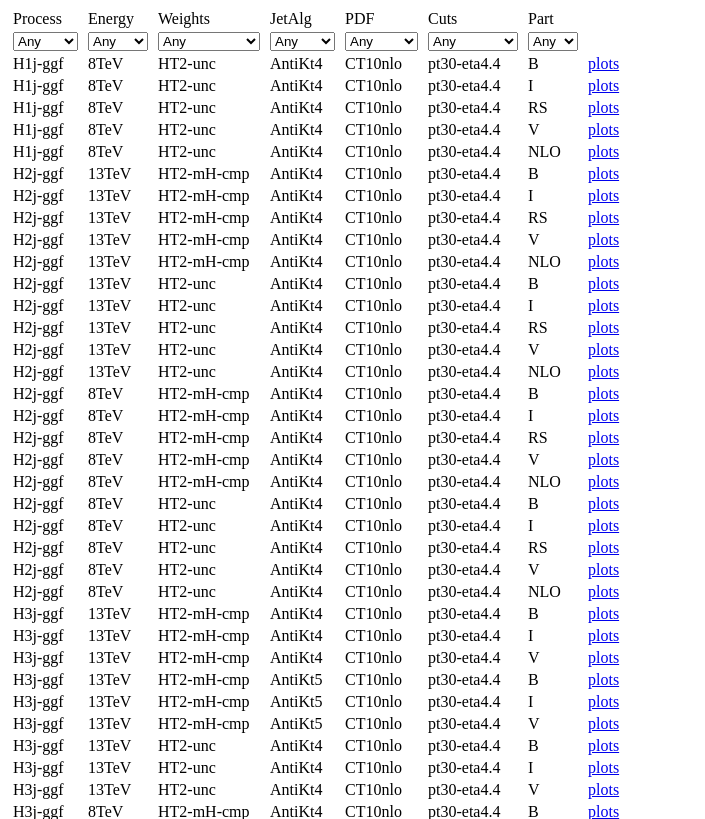
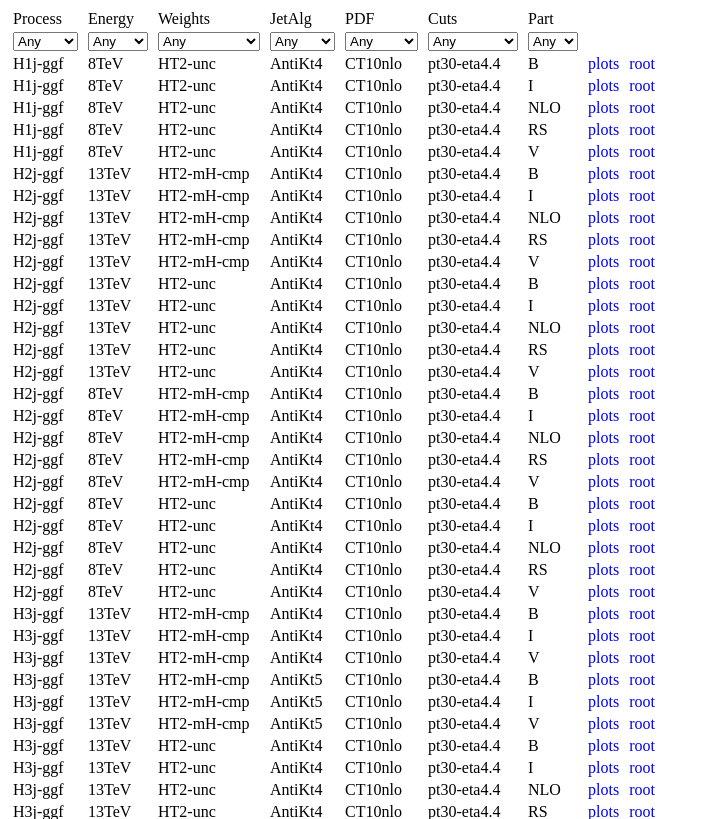
Before and after one commit to ivankp/msu_page, a PHP site: page / in a window 1280 px wide. Shown: the top 819 px of the page, without its empty margins (0-705 px from the left). Run offline with PHP 8.4, Linux system fonts and the light colour scheme.

Commit message:
added links to root files

```diff
--- a/index.html
+++ b/index.html
@@ -6,55 +6,57 @@
   <script type="text/javascript">
 
     var data = [
-["H1j-ggf", "8TeV", "HT2-unc", "AntiKt4", "CT10nlo", "pt30-eta4.4", "B"],
-["H1j-ggf", "8TeV", "HT2-unc", "AntiKt4", "CT10nlo", "pt30-eta4.4", "I"],
-["H1j-ggf", "8TeV", "HT2-unc", "AntiKt4", "CT10nlo", "pt30-eta4.4", "RS"],
-["H1j-ggf", "8TeV", "HT2-unc", "AntiKt4", "CT10nlo", "pt30-eta4.4", "V"],
-["H1j-ggf", "8TeV", "HT2-unc", "AntiKt4", "CT10nlo", "pt30-eta4.4", "NLO"],
-["H2j-ggf", "13TeV", "HT2-mH-cmp", "AntiKt4", "CT10nlo", "pt30-eta4.4", "B"],
-["H2j-ggf", "13TeV", "HT2-mH-cmp", "AntiKt4", "CT10nlo", "pt30-eta4.4", "I"],
-["H2j-ggf", "13TeV", "HT2-mH-cmp", "AntiKt4", "CT10nlo", "pt30-eta4.4", "RS"],
-["H2j-ggf", "13TeV", "HT2-mH-cmp", "AntiKt4", "CT10nlo", "pt30-eta4.4", "V"],
-["H2j-ggf", "13TeV", "HT2-mH-cmp", "AntiKt4", "CT10nlo", "pt30-eta4.4", "NLO"],
-["H2j-ggf", "13TeV", "HT2-unc", "AntiKt4", "CT10nlo", "pt30-eta4.4", "B"],
-["H2j-ggf", "13TeV", "HT2-unc", "AntiKt4", "CT10nlo", "pt30-eta4.4", "I"],
-["H2j-ggf", "13TeV", "HT2-unc", "AntiKt4", "CT10nlo", "pt30-eta4.4", "RS"],
-["H2j-ggf", "13TeV", "HT2-unc", "AntiKt4", "CT10nlo", "pt30-eta4.4", "V"],
-["H2j-ggf", "13TeV", "HT2-unc", "AntiKt4", "CT10nlo", "pt30-eta4.4", "NLO"],
-["H2j-ggf", "8TeV", "HT2-mH-cmp", "AntiKt4", "CT10nlo", "pt30-eta4.4", "B"],
-["H2j-ggf", "8TeV", "HT2-mH-cmp", "AntiKt4", "CT10nlo", "pt30-eta4.4", "I"],
-["H2j-ggf", "8TeV", "HT2-mH-cmp", "AntiKt4", "CT10nlo", "pt30-eta4.4", "RS"],
-["H2j-ggf", "8TeV", "HT2-mH-cmp", "AntiKt4", "CT10nlo", "pt30-eta4.4", "V"],
-["H2j-ggf", "8TeV", "HT2-mH-cmp", "AntiKt4", "CT10nlo", "pt30-eta4.4", "NLO"],
-["H2j-ggf", "8TeV", "HT2-unc", "AntiKt4", "CT10nlo", "pt30-eta4.4", "B"],
-["H2j-ggf", "8TeV", "HT2-unc", "AntiKt4", "CT10nlo", "pt30-eta4.4", "I"],
-["H2j-ggf", "8TeV", "HT2-unc", "AntiKt4", "CT10nlo", "pt30-eta4.4", "RS"],
-["H2j-ggf", "8TeV", "HT2-unc", "AntiKt4", "CT10nlo", "pt30-eta4.4", "V"],
-["H2j-ggf", "8TeV", "HT2-unc", "AntiKt4", "CT10nlo", "pt30-eta4.4", "NLO"],
-["H3j-ggf", "13TeV", "HT2-mH-cmp", "AntiKt4", "CT10nlo", "pt30-eta4.4", "B"],
-["H3j-ggf", "13TeV", "HT2-mH-cmp", "AntiKt4", "CT10nlo", "pt30-eta4.4", "I"],
-["H3j-ggf", "13TeV", "HT2-mH-cmp", "AntiKt4", "CT10nlo", "pt30-eta4.4", "V"],
-["H3j-ggf", "13TeV", "HT2-mH-cmp", "AntiKt5", "CT10nlo", "pt30-eta4.4", "B"],
-["H3j-ggf", "13TeV", "HT2-mH-cmp", "AntiKt5", "CT10nlo", "pt30-eta4.4", "I"],
-["H3j-ggf", "13TeV", "HT2-mH-cmp", "AntiKt5", "CT10nlo", "pt30-eta4.4", "V"],
-["H3j-ggf", "13TeV", "HT2-unc", "AntiKt4", "CT10nlo", "pt30-eta4.4", "B"],
-["H3j-ggf", "13TeV", "HT2-unc", "AntiKt4", "CT10nlo", "pt30-eta4.4", "I"],
-["H3j-ggf", "13TeV", "HT2-unc", "AntiKt4", "CT10nlo", "pt30-eta4.4", "V"],
-["H3j-ggf", "8TeV", "HT2-mH-cmp", "AntiKt4", "CT10nlo", "pt30-eta4.4", "B"],
-["H3j-ggf", "8TeV", "HT2-mH-cmp", "AntiKt4", "CT10nlo", "pt30-eta4.4", "I"],
-["H3j-ggf", "8TeV", "HT2-mH-cmp", "AntiKt4", "CT10nlo", "pt30-eta4.4", "RS"],
-["H3j-ggf", "8TeV", "HT2-mH-cmp", "AntiKt4", "CT10nlo", "pt30-eta4.4", "V"],
-["H3j-ggf", "8TeV", "HT2-mH-cmp", "AntiKt4", "CT10nlo", "pt30-eta4.4", "NLO"],
-["H3j-ggf", "8TeV", "HT2-mH-cmp", "AntiKt5", "CT10nlo", "pt30-eta4.4", "B"],
-["H3j-ggf", "8TeV", "HT2-mH-cmp", "AntiKt5", "CT10nlo", "pt30-eta4.4", "I"],
-["H3j-ggf", "8TeV", "HT2-mH-cmp", "AntiKt5", "CT10nlo", "pt30-eta4.4", "RS"],
-["H3j-ggf", "8TeV", "HT2-mH-cmp", "AntiKt5", "CT10nlo", "pt30-eta4.4", "V"],
-["H3j-ggf", "8TeV", "HT2-mH-cmp", "AntiKt5", "CT10nlo", "pt30-eta4.4", "NLO"],
-["H3j-ggf", "8TeV", "HT2-unc", "AntiKt4", "CT10nlo", "pt30-eta4.4", "B"],
-["H3j-ggf", "8TeV", "HT2-unc", "AntiKt4", "CT10nlo", "pt30-eta4.4", "I"],
-["H3j-ggf", "8TeV", "HT2-unc", "AntiKt4", "CT10nlo", "pt30-eta4.4", "RS"],
-["H3j-ggf", "8TeV", "HT2-unc", "AntiKt4", "CT10nlo", "pt30-eta4.4", "V"],
-["H3j-ggf", "8TeV", "HT2-unc", "AntiKt4", "CT10nlo", "pt30-eta4.4", "NLO"]
+[  "H1j-ggf",  "8TeV",   "HT2-unc",     "AntiKt4",  "CT10nlo",  "pt30-eta4.4",  "B"    ],
+[  "H1j-ggf",  "8TeV",   "HT2-unc",     "AntiKt4",  "CT10nlo",  "pt30-eta4.4",  "I"    ],
+[  "H1j-ggf",  "8TeV",   "HT2-unc",     "AntiKt4",  "CT10nlo",  "pt30-eta4.4",  "NLO"  ],
+[  "H1j-ggf",  "8TeV",   "HT2-unc",     "AntiKt4",  "CT10nlo",  "pt30-eta4.4",  "RS"   ],
+[  "H1j-ggf",  "8TeV",   "HT2-unc",     "AntiKt4",  "CT10nlo",  "pt30-eta4.4",  "V"    ],
+[  "H2j-ggf",  "13TeV",  "HT2-mH-cmp",  "AntiKt4",  "CT10nlo",  "pt30-eta4.4",  "B"    ],
+[  "H2j-ggf",  "13TeV",  "HT2-mH-cmp",  "AntiKt4",  "CT10nlo",  "pt30-eta4.4",  "I"    ],
+[  "H2j-ggf",  "13TeV",  "HT2-mH-cmp",  "AntiKt4",  "CT10nlo",  "pt30-eta4.4",  "NLO"  ],
+[  "H2j-ggf",  "13TeV",  "HT2-mH-cmp",  "AntiKt4",  "CT10nlo",  "pt30-eta4.4",  "RS"   ],
+[  "H2j-ggf",  "13TeV",  "HT2-mH-cmp",  "AntiKt4",  "CT10nlo",  "pt30-eta4.4",  "V"    ],
+[  "H2j-ggf",  "13TeV",  "HT2-unc",     "AntiKt4",  "CT10nlo",  "pt30-eta4.4",  "B"    ],
+[  "H2j-ggf",  "13TeV",  "HT2-unc",     "AntiKt4",  "CT10nlo",  "pt30-eta4.4",  "I"    ],
+[  "H2j-ggf",  "13TeV",  "HT2-unc",     "AntiKt4",  "CT10nlo",  "pt30-eta4.4",  "NLO"  ],
+[  "H2j-ggf",  "13TeV",  "HT2-unc",     "AntiKt4",  "CT10nlo",  "pt30-eta4.4",  "RS"   ],
+[  "H2j-ggf",  "13TeV",  "HT2-unc",     "AntiKt4",  "CT10nlo",  "pt30-eta4.4",  "V"    ],
+[  "H2j-ggf",  "8TeV",   "HT2-mH-cmp",  "AntiKt4",  "CT10nlo",  "pt30-eta4.4",  "B"    ],
+[  "H2j-ggf",  "8TeV",   "HT2-mH-cmp",  "AntiKt4",  "CT10nlo",  "pt30-eta4.4",  "I"    ],
+[  "H2j-ggf",  "8TeV",   "HT2-mH-cmp",  "AntiKt4",  "CT10nlo",  "pt30-eta4.4",  "NLO"  ],
+[  "H2j-ggf",  "8TeV",   "HT2-mH-cmp",  "AntiKt4",  "CT10nlo",  "pt30-eta4.4",  "RS"   ],
+[  "H2j-ggf",  "8TeV",   "HT2-mH-cmp",  "AntiKt4",  "CT10nlo",  "pt30-eta4.4",  "V"    ],
+[  "H2j-ggf",  "8TeV",   "HT2-unc",     "AntiKt4",  "CT10nlo",  "pt30-eta4.4",  "B"    ],
+[  "H2j-ggf",  "8TeV",   "HT2-unc",     "AntiKt4",  "CT10nlo",  "pt30-eta4.4",  "I"    ],
+[  "H2j-ggf",  "8TeV",   "HT2-unc",     "AntiKt4",  "CT10nlo",  "pt30-eta4.4",  "NLO"  ],
+[  "H2j-ggf",  "8TeV",   "HT2-unc",     "AntiKt4",  "CT10nlo",  "pt30-eta4.4",  "RS"   ],
+[  "H2j-ggf",  "8TeV",   "HT2-unc",     "AntiKt4",  "CT10nlo",  "pt30-eta4.4",  "V"    ],
+[  "H3j-ggf",  "13TeV",  "HT2-mH-cmp",  "AntiKt4",  "CT10nlo",  "pt30-eta4.4",  "B"    ],
+[  "H3j-ggf",  "13TeV",  "HT2-mH-cmp",  "AntiKt4",  "CT10nlo",  "pt30-eta4.4",  "I"    ],
+[  "H3j-ggf",  "13TeV",  "HT2-mH-cmp",  "AntiKt4",  "CT10nlo",  "pt30-eta4.4",  "V"    ],
+[  "H3j-ggf",  "13TeV",  "HT2-mH-cmp",  "AntiKt5",  "CT10nlo",  "pt30-eta4.4",  "B"    ],
+[  "H3j-ggf",  "13TeV",  "HT2-mH-cmp",  "AntiKt5",  "CT10nlo",  "pt30-eta4.4",  "I"    ],
+[  "H3j-ggf",  "13TeV",  "HT2-mH-cmp",  "AntiKt5",  "CT10nlo",  "pt30-eta4.4",  "V"    ],
+[  "H3j-ggf",  "13TeV",  "HT2-unc",     "AntiKt4",  "CT10nlo",  "pt30-eta4.4",  "B"    ],
+[  "H3j-ggf",  "13TeV",  "HT2-unc",     "AntiKt4",  "CT10nlo",  "pt30-eta4.4",  "I"    ],
+[  "H3j-ggf",  "13TeV",  "HT2-unc",     "AntiKt4",  "CT10nlo",  "pt30-eta4.4",  "NLO"  ],
+[  "H3j-ggf",  "13TeV",  "HT2-unc",     "AntiKt4",  "CT10nlo",  "pt30-eta4.4",  "RS"   ],
+[  "H3j-ggf",  "13TeV",  "HT2-unc",     "AntiKt4",  "CT10nlo",  "pt30-eta4.4",  "V"    ],
+[  "H3j-ggf",  "8TeV",   "HT2-mH-cmp",  "AntiKt4",  "CT10nlo",  "pt30-eta4.4",  "B"    ],
+[  "H3j-ggf",  "8TeV",   "HT2-mH-cmp",  "AntiKt4",  "CT10nlo",  "pt30-eta4.4",  "I"    ],
+[  "H3j-ggf",  "8TeV",   "HT2-mH-cmp",  "AntiKt4",  "CT10nlo",  "pt30-eta4.4",  "NLO"  ],
+[  "H3j-ggf",  "8TeV",   "HT2-mH-cmp",  "AntiKt4",  "CT10nlo",  "pt30-eta4.4",  "RS"   ],
+[  "H3j-ggf",  "8TeV",   "HT2-mH-cmp",  "AntiKt4",  "CT10nlo",  "pt30-eta4.4",  "V"    ],
+[  "H3j-ggf",  "8TeV",   "HT2-mH-cmp",  "AntiKt5",  "CT10nlo",  "pt30-eta4.4",  "B"    ],
+[  "H3j-ggf",  "8TeV",   "HT2-mH-cmp",  "AntiKt5",  "CT10nlo",  "pt30-eta4.4",  "I"    ],
+[  "H3j-ggf",  "8TeV",   "HT2-mH-cmp",  "AntiKt5",  "CT10nlo",  "pt30-eta4.4",  "NLO"  ],
+[  "H3j-ggf",  "8TeV",   "HT2-mH-cmp",  "AntiKt5",  "CT10nlo",  "pt30-eta4.4",  "RS"   ],
+[  "H3j-ggf",  "8TeV",   "HT2-mH-cmp",  "AntiKt5",  "CT10nlo",  "pt30-eta4.4",  "V"    ],
+[  "H3j-ggf",  "8TeV",   "HT2-unc",     "AntiKt4",  "CT10nlo",  "pt30-eta4.4",  "B"    ],
+[  "H3j-ggf",  "8TeV",   "HT2-unc",     "AntiKt4",  "CT10nlo",  "pt30-eta4.4",  "I"    ],
+[  "H3j-ggf",  "8TeV",   "HT2-unc",     "AntiKt4",  "CT10nlo",  "pt30-eta4.4",  "NLO"  ],
+[  "H3j-ggf",  "8TeV",   "HT2-unc",     "AntiKt4",  "CT10nlo",  "pt30-eta4.4",  "RS"   ],
+[  "H3j-ggf",  "8TeV",   "HT2-unc",     "AntiKt4",  "CT10nlo",  "pt30-eta4.4",  "V"    ]
     ];
 
     var fields = [
@@ -88,26 +90,33 @@
 
         // insert content
         if (ok == true) {
-          var link = "plots/";
+          var link = "";
           var row = document.createElement('tr');
           row.setAttribute('class',"plots");
-          var k;
-          for (k=0; k<fields.length; ++k) {
+          for (var k=0; k<fields.length; ++k) {
             var cell = document.createElement('td');
             cell.innerHTML = data[i][k];
             row.appendChild(cell);
             if (k!=0) link += "_";
             link += data[i][k];
           }
-          link += ".pdf"
+
           var cell = document.createElement('td');
           var a = document.createElement('a');
-          a.setAttribute("href",link);
+          a.setAttribute("href","plots/"+link+".pdf");
           a.setAttribute("target","_blank");
           a.innerHTML = "plots";
           cell.appendChild(a);
           row.appendChild(cell);
-          // row.setAttribute("onclick","document.location = '"+link+"';");
+
+          cell = document.createElement('td');
+          a = document.createElement('a');
+          a.setAttribute("href","hists/"+link+".root");
+          a.setAttribute("download",'');
+          a.innerHTML = "root";
+          cell.appendChild(a);
+          row.appendChild(cell);
+
           table.appendChild(row);
         }
       }
@@ -166,6 +175,7 @@
         <td>Cuts</td>
         <td>Part</td>
         <td></td>
+        <td></td>
       </tr>
       <tr>
         <td> <select id="process"></select> </td>
@@ -176,6 +186,7 @@
         <td> <select id="cuts"></select> </td>
         <td> <select id="part"></select> </td>
         <td></td>
+        <td></td>
       </tr>
     </table>
   </body>
--- a/styles.css
+++ b/styles.css
@@ -17,3 +17,11 @@ tr.plots:hover {
   /*cursor: pointer;*/
   /*color: white;*/
 }
+
+a {
+  text-decoration: none;
+}
+
+a:hover {
+  text-decoration: underline;
+}
```
